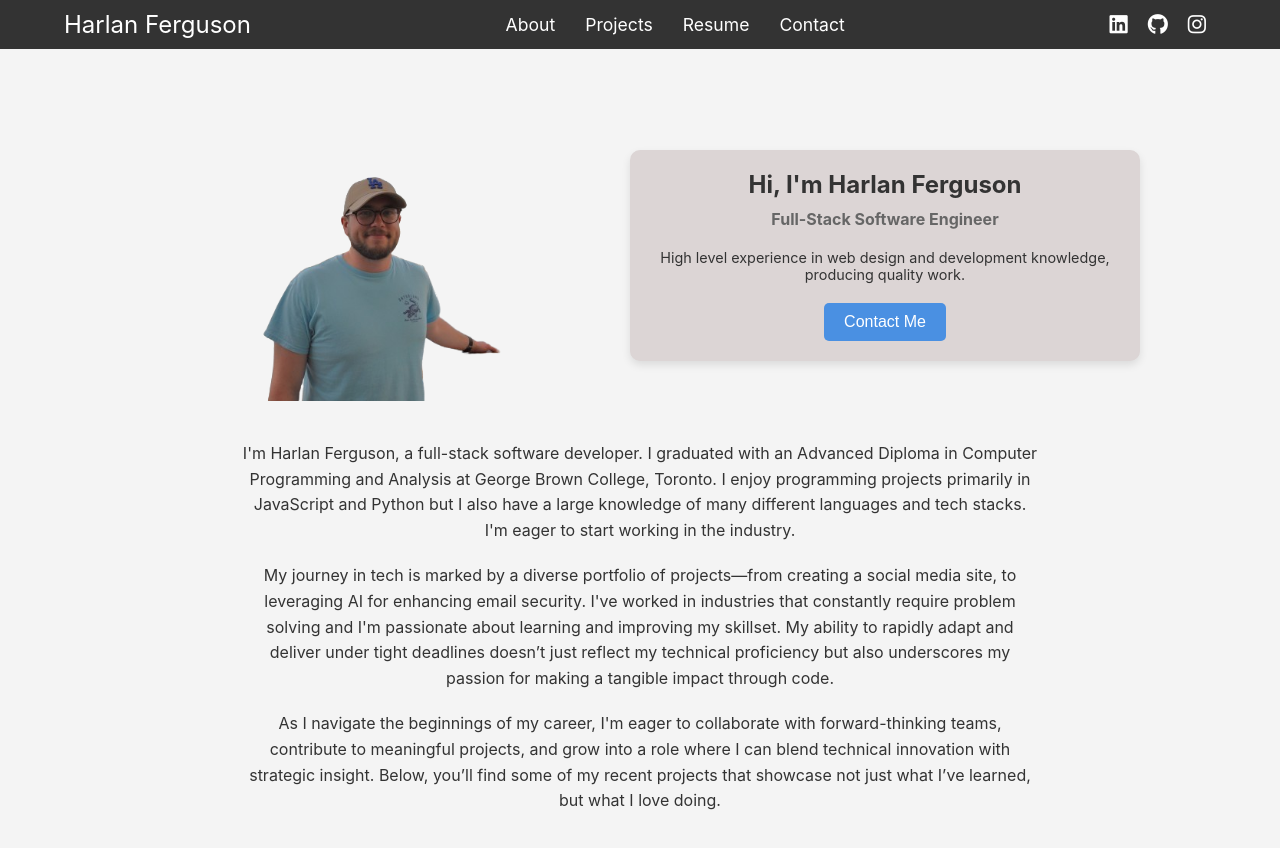
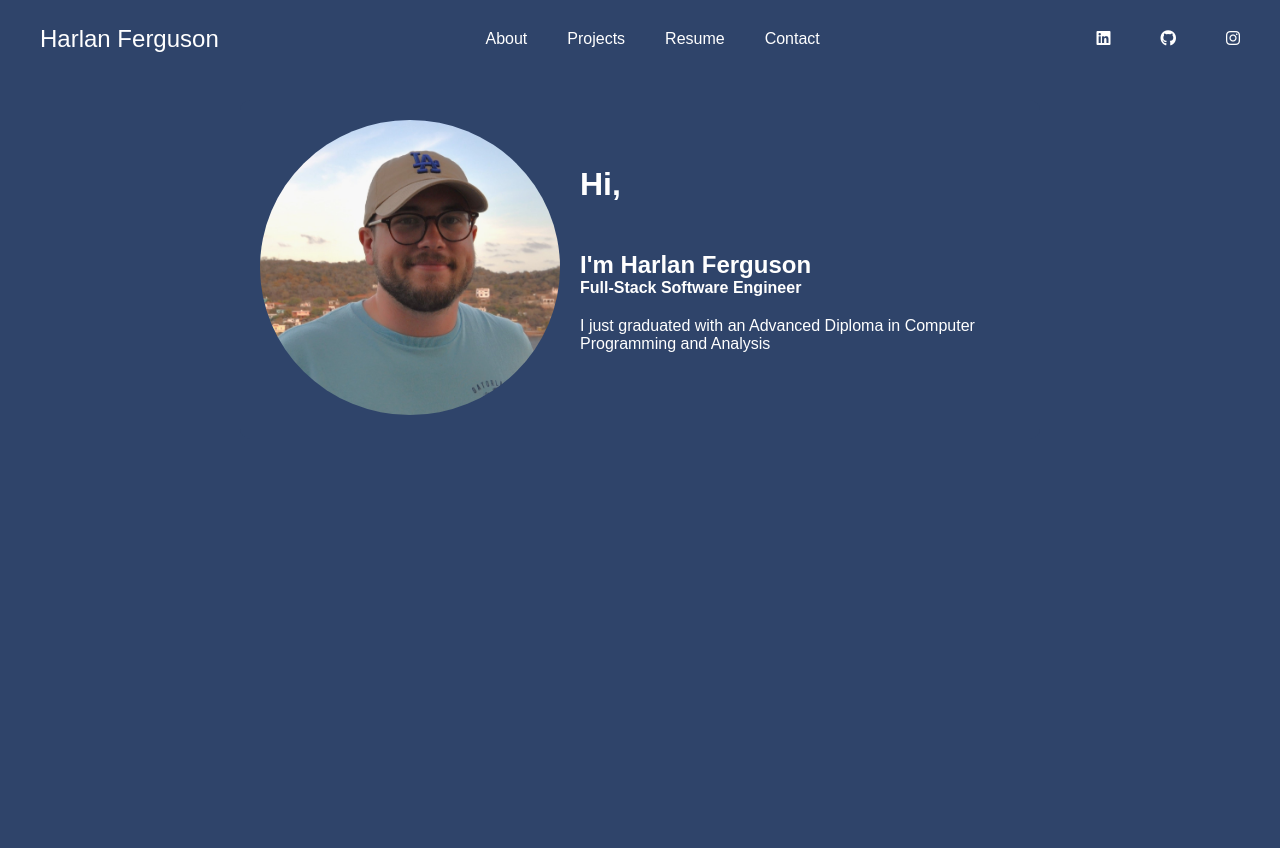
Before and after one commit to hjferguson/hjferguson.github.io, a React (Create React App) app in the folder portfolio/: page / in a window 1280 px wide. Shown: the top 848 px of the page. After the commit the page ends 800 px from the top, so only its background shows below. Built offline with nearby package versions, Linux system fonts and the light colour scheme.

Commit message:
updates look, makes more mobile friendly

```diff
--- a/portfolio/package.json
+++ b/portfolio/package.json
@@ -3,6 +3,7 @@
   "version": "0.1.0",
   "private": true,
   "dependencies": {
+    "@fortawesome/fontawesome-free": "^6.5.2",
     "@testing-library/jest-dom": "^5.17.0",
     "@testing-library/react": "^13.4.0",
     "@testing-library/user-event": "^13.5.0",
--- a/portfolio/src/App.css
+++ b/portfolio/src/App.css
@@ -1,38 +1,3 @@
-.App {
-  text-align: center;
+body{
+    background-color: chartreuse;
 }
-
-.App-logo {
-  height: 40vmin;
-  pointer-events: none;
-}
-
-@media (prefers-reduced-motion: no-preference) {
-  .App-logo {
-    animation: App-logo-spin infinite 20s linear;
-  }
-}
-
-.App-header {
-  background-color: #282c34;
-  min-height: 100vh;
-  display: flex;
-  flex-direction: column;
-  align-items: center;
-  justify-content: center;
-  font-size: calc(10px + 2vmin);
-  color: white;
-}
-
-.App-link {
-  color: #61dafb;
-}
-
-@keyframes App-logo-spin {
-  from {
-    transform: rotate(0deg);
-  }
-  to {
-    transform: rotate(360deg);
-  }
-}
--- a/portfolio/src/components/About.css
+++ b/portfolio/src/components/About.css
@@ -5,102 +5,103 @@
   box-sizing: border-box;
 }
 
+body {
+  font-family: Arial, sans-serif;
+  background-color: rgb(47, 68, 106);
+}
+
 #about {
-  padding: 40px 20px;
-  background-color: #f4f4f4;
+  padding: 100px 20px 40px; /* Add padding to account for the fixed navbar */
+  background-color: rgb(47, 68, 106);
   text-align: center;
 }
 
 .about-content {
+  width: 100%;
   max-width: 1000px;
   margin: 0 auto;
   display: flex;
   flex-direction: column;
   align-items: center;
+  text-align: center;
+}
+
+.info-tile {
+  background-color: rgb(47, 68, 106);
+  padding: 20px;
+  border-radius: 10px;
+  display: flex;
+  flex-direction: column;
+  align-items: center;
   text-align: left;
+  margin-bottom: 20px;
+  width: 100%; /* Make sure it takes full width within max-width constraint */
 }
 
 .image-container {
-  flex: 1;
-  display: flex;
-  justify-content: center;
+  flex-shrink: 0; /* Prevent the image from shrinking */
   margin-bottom: 20px;
 }
 
 .profile-image {
   width: 100%;
-  max-width: 500px; /* Adjust this value as needed */
+  max-width: 300px; /* Adjust this value as needed */
   height: auto;
-
+  border-radius: 50%; /* Optional: To make the image circular */
 }
 
-.info-tile {
-  flex: 1;
-  background-color: #dcd5d5;
-  box-shadow: 0 4px 8px rgba(0, 0, 0, 0.1);
-  padding: 20px;
-  border-radius: 10px;
-  text-align: center;
-  margin-bottom: 20px;
+.text-container {
+  display: flex;
+  flex-direction: column;
+  align-items: center; /* Center align text */
+  max-width: 600px; /* Ensure text container has a max width */
+  width: 100%; /* Ensure it takes full width available */
 }
 
 .info-tile h1 {
-  font-size: 1.5em;
-  margin-bottom: 10px;
-  color: #333;
+  font-size: 2em;
+  margin-bottom: 30px;
+  color: #ffffff;
 }
 
 .info-tile h4 {
   font-size: 1em;
   margin-bottom: 20px;
-  color: #666;
+  color: #ffffff;
 }
 
 .info-tile p {
-  font-size: 0.9em;
-  color: #333;
+  font-size: 1em;
+  color: #ffffff;
   margin-bottom: 20px;
-}
-
-.contact-button {
-  background-color: #4a90e2;
-  color: #fff;
-  border: none;
-  padding: 10px 20px;
-  font-size: 1em;
-  border-radius: 5px;
-  cursor: pointer;
-}
-
-.contact-button:hover {
-  background-color: #357ab8;
-}
-
-.about-description {
-  max-width: 800px;
-  margin: 0 auto;
-  text-align: center;
-}
-
-.about-description p {
-  margin: 20px 0;
-  line-height: 1.6;
-  color: #333;
 }
 
 /* Media Queries for Responsiveness */
 @media (min-width: 768px) {
   .about-content {
-      flex-direction: row;
-      justify-content: space-between;
+    flex-direction: row;
+    justify-content: center; /* Center the content */
+    align-items: flex-start; /* Align items to the top */
   }
 
   .info-tile {
-      margin-left: 20px;
-      margin-bottom: 0;
+    flex-direction: row; /* Align items in a row */
+    padding: 20px;
+    align-items: center;
+    max-width: 800px; /* Ensure it doesn't stretch too wide */
   }
 
-  .about-description {
-      margin-top: 20px;
+  .image-container {
+    margin-bottom: 0; /* Remove bottom margin */
+    margin-right: 20px; /* Add right margin for spacing */
+  }
+
+  .text-container {
+    display: flex;
+    flex-direction: column;
+    justify-content: center;
+    align-items: flex-start; /* Align text to the left */
+    max-width: none; /* Remove max width constraint */
+    width: 100%; /* Ensure it takes full width available */
   }
 }
--- a/portfolio/src/components/About.js
+++ b/portfolio/src/components/About.js
@@ -1,39 +1,22 @@
 import React from 'react';
 import './About.css';
-import profilePic from '../assets/img/profile_no_background.png';
+import profilePic from '../assets/img/derp.JPG';
 
 const About = () => (
   <section id="about">
     <div className="about-content">
-      <div className="image-container">
-        <img src={profilePic} alt="Harlan Ferguson" className="profile-image" />
+      <div className="info-tile">
+        <div className="image-container">
+          <img src={profilePic} alt="Harlan Ferguson" className="profile-image" />
+        </div>
+        <div className="text-container">
+          <h1>Hi, </h1>
+          <br></br>
+          <h2>I'm Harlan Ferguson</h2>
+          <h4>Full-Stack Software Engineer</h4>
+          <p>I just graduated with an Advanced Diploma in Computer Programming and Analysis</p>
+        </div>
       </div>
-      <div className="info-tile">
-        <h1>Hi, I'm Harlan Ferguson</h1>
-        <h4>Full-Stack Software Engineer</h4>
-        <p>High level experience in web design and development knowledge, producing quality work.</p>
-        <button className="contact-button">Contact Me</button>
-      </div>
-    </div>
-    <div className="about-description">
-      <p>
-        I'm Harlan Ferguson, a full-stack software developer. I graduated with an Advanced Diploma in Computer
-        Programming and Analysis at George Brown College, Toronto. I enjoy programming projects primarily in JavaScript and Python but I also have a large knowledge of many
-        different languages and tech stacks. I'm eager to start working in the industry.
-      </p>
-      <p>
-        My journey in tech is marked by a diverse portfolio of projects—from creating a social media site,
-        to leveraging AI for enhancing email security. I've worked in industries that constantly require problem solving
-        and I'm passionate about learning and improving my skillset.
-        My ability to rapidly adapt and deliver under tight deadlines doesn’t just reflect my technical
-        proficiency but also underscores my passion for making a tangible impact through code.
-      </p>
-      <p>
-        As I navigate the beginnings of my career, I'm eager to collaborate with forward-thinking teams,
-        contribute to meaningful projects, and grow into a role where I can blend technical innovation
-        with strategic insight. Below, you’ll find some of my recent projects that showcase not just
-        what I’ve learned, but what I love doing.
-      </p>
     </div>
   </section>
 );
--- a/portfolio/src/components/Header.css
+++ b/portfolio/src/components/Header.css
@@ -3,61 +3,114 @@
   margin: 0;
   padding: 0;
   box-sizing: border-box;
+  color:#ffffff;
 }
 
 header {
+  position: fixed;
   width: 100%;
-    background-color: #333;
-    padding: 10px 0;
-
+  top: 0;
+  left: 0;
+  z-index: 1000;
 }
 
 .navbar {
   display: flex;
   justify-content: space-between;
   align-items: center;
-    width: 90%;
-    max-width: 1200px;
-    margin: 0 auto;
+  padding: 20px;
+  transition: background-color 0.3s ease, color 0.3s ease;
+  background-color: rgba(0, 0, 0, 0); /* Initial transparent background */
+}
+
+.navbar.scrolled {
+  background-color: rgba(92, 129, 188, 0.8); /* Background color after scrolling */
+}
+
+.navbar a {
+  color: #ffffff;
+  text-decoration: none;
+  padding: 10px 20px;
+}
+
+.navbar.scrolled a {
+  color: #ffffff; /* Change link color when scrolled */
+}
+
+.navbar a:hover {
+  font-weight: bold;
 }
 
 .nav-logo a {
-    color: #fff;
   font-size: 1.5em;
-    text-decoration: none;
+  color: inherit; /* Inherit color from navbar */
+}
+
+.nav-links, .nav-social {
+  display: flex;
+  align-items: center;
+}
+
+.nav-social a {
+  margin-left: 10px;
+}
+
+.nav-social a:hover{
+  font-weight: bold;
+}
+
+.hamburger-menu {
+  display: none;
+  font-size: 1.5em;
+  cursor: pointer;
+}
+
+
+
+
+
+
+/* Mobile-friendly Navbar */
+@media (max-width: 768px) {
+  .navbar {
+    flex-direction: column;
+    align-items: flex-start;
+    background-color: rgba(92, 129, 188, 0.8);
+  }
+
+  .nav-links {
+    flex-direction: column;
+    width: 100%;
+    display: none;
+  }
+
+  .nav-links.open {
+    display: flex;
   }
 
   .nav-links a {
-    color: #fff;
-    margin: 0 15px;
-    text-decoration: none;
-    font-size: 1.1em;
+    padding: 10px 0;
+    width: 100%;
+    text-align: left;
   }
 
-  .nav-links a:hover {
-    text-decoration: underline;
+  .nav-social {
+    flex-direction: row;
+    width: 100%;
+    justify-content: flex-start;
+    display: none;
+  }
+
+  .nav-social.open {
+    display: flex;
   }
 
   .nav-social a {
-    color: #fff;
-    margin: 0 10px;
-    font-size: 1.3em;
+    margin-left: 0;
+    margin-right: 10px;
   }
 
-  .nav-social a:hover {
-    color: #ddd;
-  }
-
-  @media (max-width: 768px) {
-    .navbar {
-      flex-direction: column;
-    }
-
-    .nav-links {
-      margin: 10px 0;
-    }
-
-    .nav-social {
-      margin: 10px 0;
+  .hamburger-menu {
+    display: block;
   }
 }
--- a/portfolio/src/components/Header.js
+++ b/portfolio/src/components/Header.js
@@ -1,20 +1,47 @@
-import React from 'react';
+import React, { useState, useEffect } from 'react';
 import { Link } from 'react-router-dom';
 import './Header.css';
 
-const Header = () => (
+const Header = () => {
+  const [isMobileMenuOpen, setIsMobileMenuOpen] = useState(false);
+
+  useEffect(() => {
+    const handleScroll = () => {
+      const navbar = document.getElementById('navbar');
+      if (window.scrollY > 50) {
+        navbar.classList.add('scrolled');
+      } else {
+        navbar.classList.remove('scrolled');
+      }
+    };
+
+    const mediaQuery = window.matchMedia('(min-width: 769px)');
+    if (mediaQuery.matches) {
+      window.addEventListener('scroll', handleScroll);
+    }
+
+    return () => {
+      window.removeEventListener('scroll', handleScroll);
+    };
+  }, []);
+
+  const toggleMobileMenu = () => {
+    setIsMobileMenuOpen(!isMobileMenuOpen);
+  };
+
+  return (
     <header>
-    <nav className="navbar">
+      <nav id="navbar" className="navbar">
         <div className="nav-logo">
           <Link to="/">Harlan Ferguson</Link>
         </div>
-      <div className="nav-links">
-        <Link to="/">About</Link>
-        <Link to="/projects">Projects</Link>
-        <a href="/docs/assets/Harlan_Ferguson_Resume.pdf" target="_blank" rel="noreferrer">Resume</a>
-        <Link to="/contact">Contact</Link>
+        <div className={`nav-links ${isMobileMenuOpen ? 'open' : ''}`}>
+          <Link to="/" onClick={toggleMobileMenu}>About</Link>
+          <Link to="/projects" onClick={toggleMobileMenu}>Projects</Link>
+          <a href="/docs/assets/Harlan_Ferguson_Resume.pdf" target="_blank" rel="noreferrer" onClick={toggleMobileMenu}>Resume</a>
+          <Link to="/contact" onClick={toggleMobileMenu}>Contact</Link>
         </div>
-      <div className="nav-social">
+        <div className={`nav-social ${isMobileMenuOpen ? 'open' : ''}`}>
           <a href="https://www.linkedin.com/in/harlan-ferguson-09b55010b/" target="_blank" rel="noreferrer">
             <i className="fab fa-linkedin"></i>
           </a>
@@ -25,8 +52,12 @@ const Header = () => (
             <i className="fab fa-instagram"></i>
           </a>
         </div>
+        <div className="hamburger-menu" onClick={toggleMobileMenu}>
+          <i className="fas fa-bars"></i>
+        </div>
       </nav>
     </header>
   );
+};
 
 export default Header;
```
Also changed, not shown: portfolio/src/assets/img/derp.JPG (added), 1 other file (tests, documents, lock files or other folders). Lines whose indentation alone changed are shown as unchanged.
